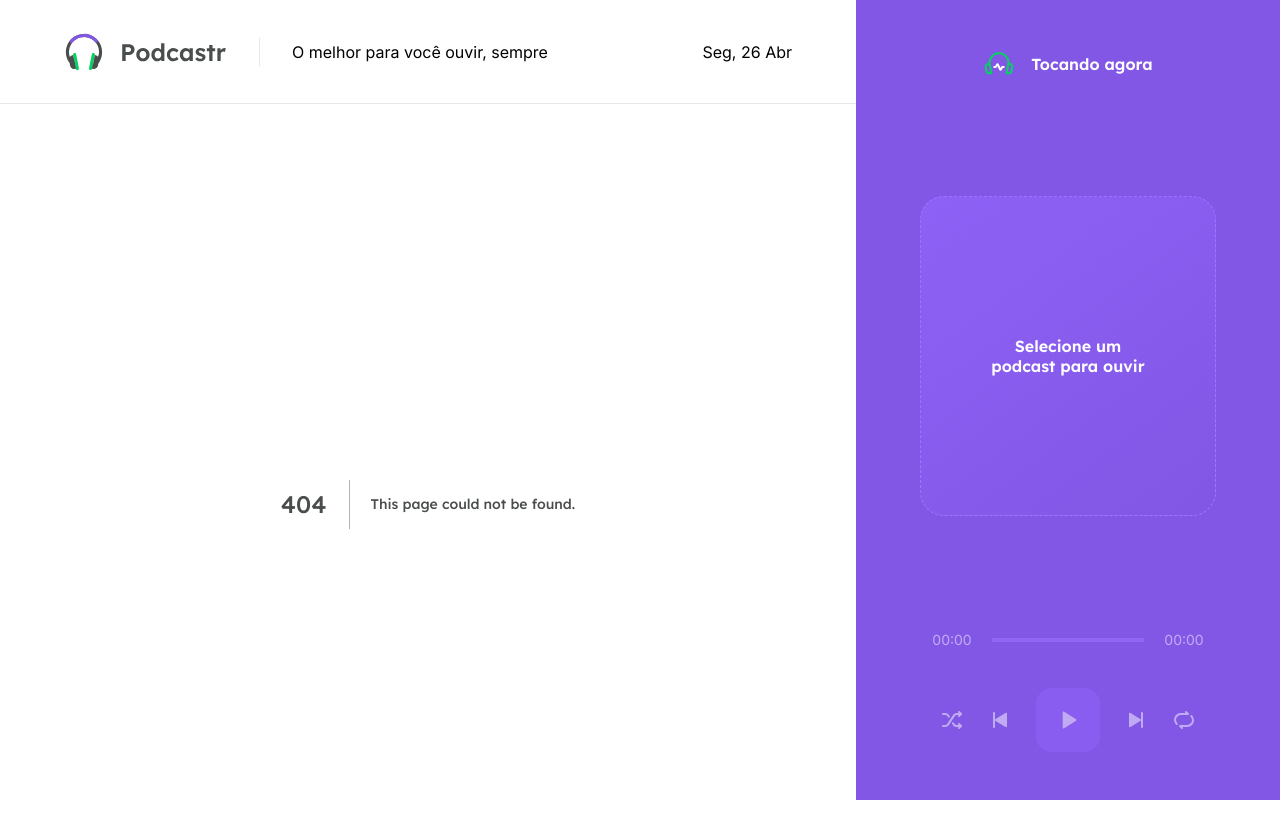
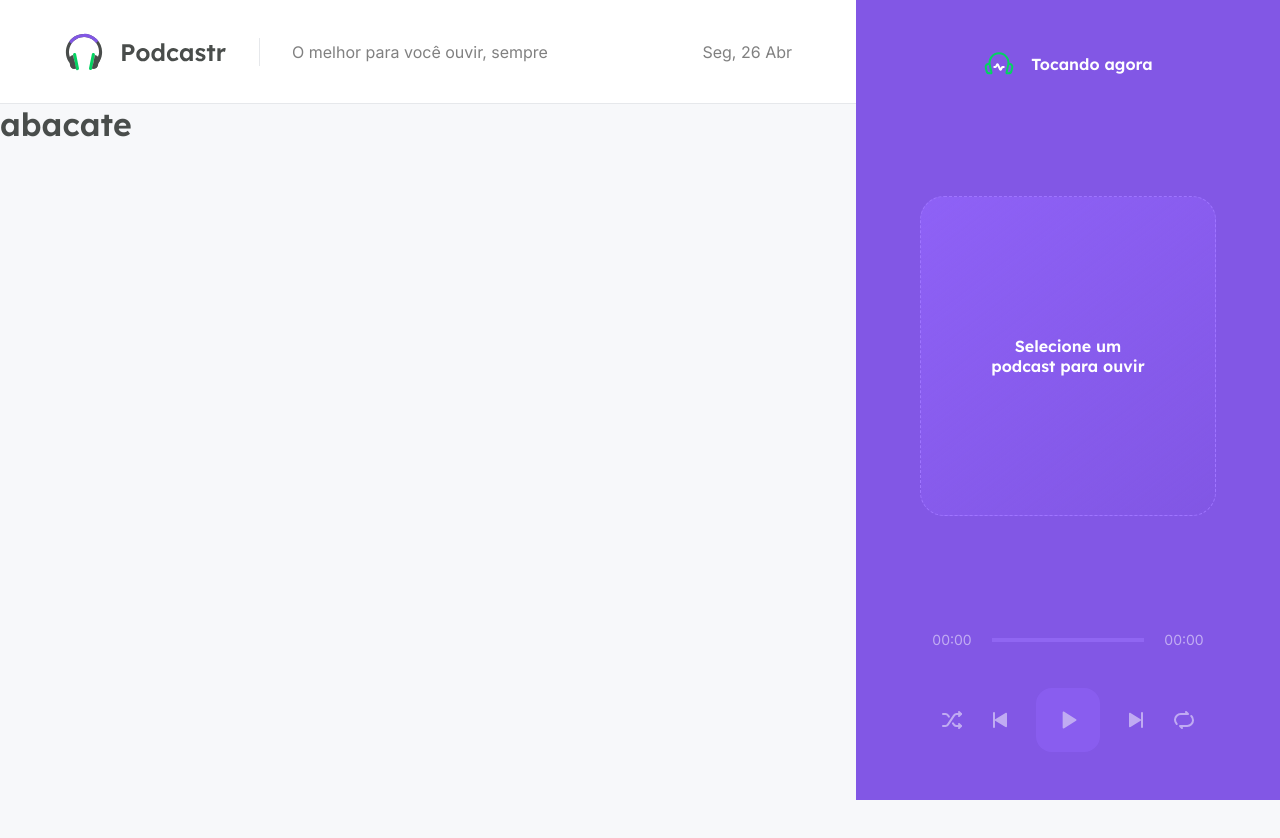
Before and after one commit to RodriguesRodrigo/podcaster-nlw5, a Next.js app: page /episodes/1 in a window 1280 px wide. Before the commit this address had no page. Shown: the top 838 px of the page. After the commit the page ends 800 px from the top, so only its background shows below. Built offline with nearby package versions, Linux system fonts and the light colour scheme.

Commit message:
wip: página dos episódios

```diff
--- /dev/null
+++ b/src/pages/episodes/[slug].tsx
@@ -0,0 +1,9 @@
+import { useRouter } from 'next/router';
+
+export default function Episode() {
+    const router = useRouter();
+
+    return (
+        <h1>abacate</h1>
+    )
+}
```
